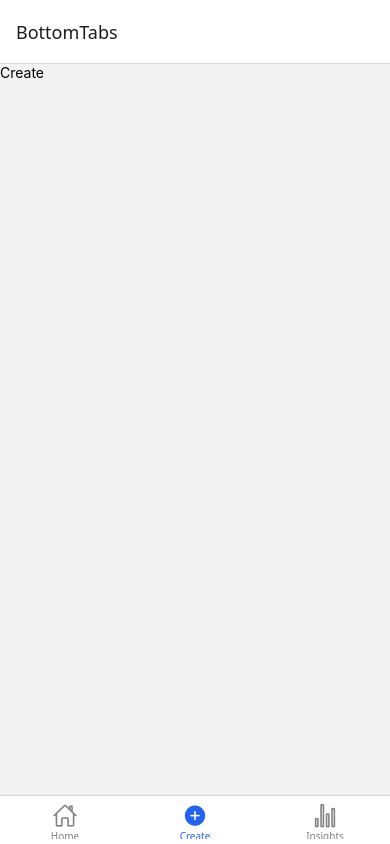
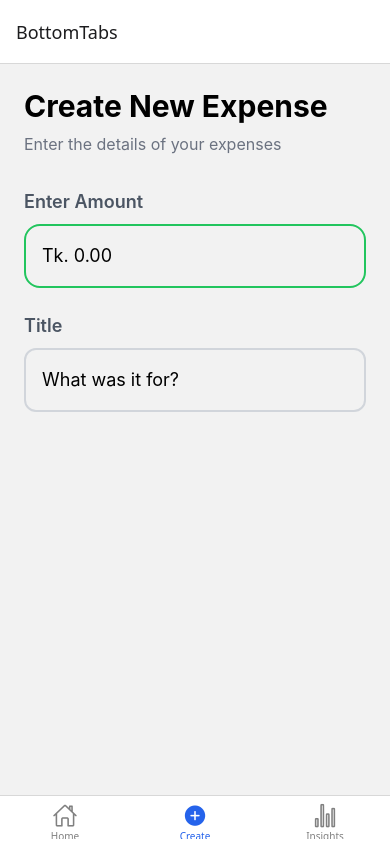
Before and after one commit to nibirshahriar/FinSmart---The-Personal-Finance-Manager-App, a React Native app: screen /Create in a window 390 px wide. Built offline with nearby package versions, Linux system fonts and the light colour scheme.

Commit message:
build create screen and make it responsive

```diff
--- a/src/screens/Create.js
+++ b/src/screens/Create.js
@@ -1,14 +1,62 @@
-import { StyleSheet, Text, View } from 'react-native'
-import React from 'react'
+import { ScrollView, StyleSheet, Text, View, TextInput } from "react-native";
+// import React from 'react'
+import tailwind from "twrnc";
+// import { TextInput } from 'react-native'
+import React, { useState } from "react";
 
 const Create = () => {
+  const [amount, setAmount] = useState(null);
+const [title, setTitle] = useState("");
+
   return (
     <View>
-      <Text>Create</Text>
+      <ScrollView contentContainerStyle={tailwind`p-6`}>
+        {/* Header section */}
+        <Text style={tailwind`text-3xl font-bold text-black`}>
+          Create New Expense
+        </Text>
+        <Text style={tailwind`text-base text-gray-500 mt-2 mb-8`}>
+          Enter the details of your expenses
+        </Text>
+
+        {/* form section */}
+
+        <View style={tailwind`mb-6`}>
+          {/* 1st textinput */}
+          <Text style={tailwind`text-lg font-semibold text-gray-600 mb-2`}>
+            Enter Amount
+          </Text>
+
+          <TextInput
+            placeholder="Tk. 0.00"
+            style={tailwind`border-2 border-green-500 p-4 rounded-2xl text-lg`}
+            value={amount}
+            onChangeText={setAmount}
+          />
+        </View>
+
+        {/* 2nd textinput */}
+        <View style={tailwind`mb-5`}>
+          <Text style={tailwind`text-lg font-semibold text-gray-600 mb-2`}>
+            Title
+          </Text>
+
+          <TextInput
+            placeholder="What was it for?"
+            style={tailwind`border-2 border-gray-300 p-4 rounded-xl text-lg`}
+            value={title}
+            onChangeText={setTitle}
+          />
+        </View>
+
+        {/* 3rd input category */}
+
+        {/* footer section */}
+      </ScrollView>
     </View>
-  )
-}
+  );
+};
 
-export default Create
+export default Create;
 
-const styles = StyleSheet.create({})
+const styles = StyleSheet.create({});
--- a/src/screens/Home.js
+++ b/src/screens/Home.js
@@ -57,7 +57,7 @@ const Home = ({navigation}) => {
 const totalSpent = expensesData.reduce((sum,item)=> sum + item.amount,0)
 
   return (
- <View>
+ <View style={tailwind`flex-1 bg-white`}>
    <View style={tailwind`px-5 pt-5 pb-3`}>
       <Text style={tailwind`text-4xl font-bold text-black`}>Hello 👋</Text>
 <Text style={tailwind`text-base text-gray-500 mt-1`}>Start tracking your expenses wisely</Text>
```
Also changed, not shown: src/navigation/AppNavigator.js (+12 -13 lines).
